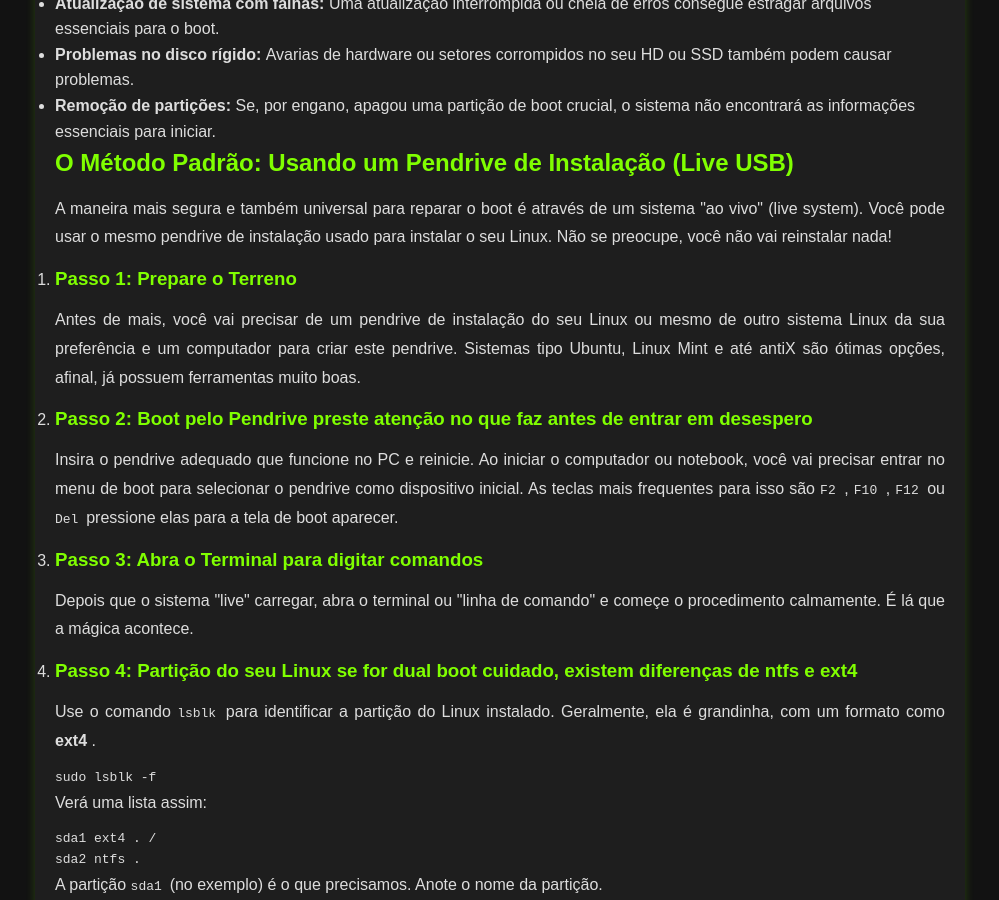
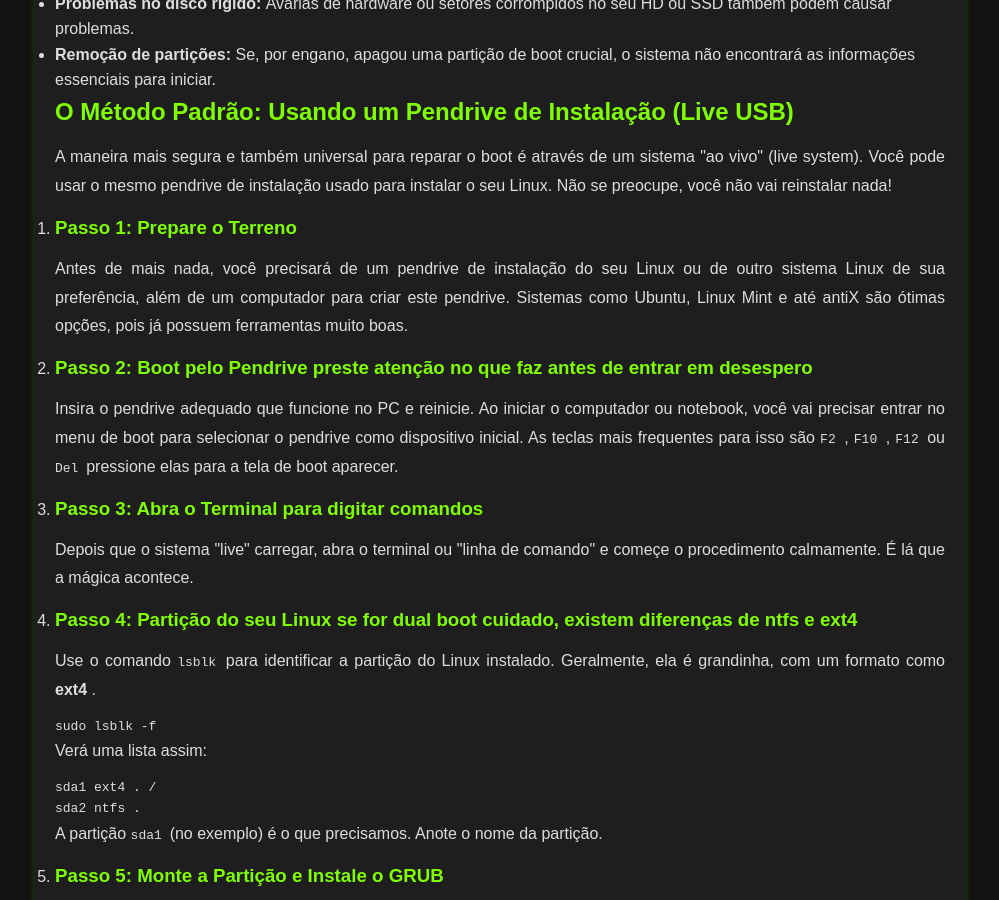
Before and after one commit to Piolinux/piolinux-site, a Jekyll site: the page built from _pages/como-reparar-o-boot-do-linux-guia-simples-e-eficiente.md, in a window 1280 px wide and 900 px high, scrolled down 1277 px. Shown: the whole window, without its empty margins (140-1139 px from the left). Built offline with Jekyll 4.4.1, drawn with Linux system fonts in a browser that asks for light colours; some of the changed text lies outside the part shown.

Commit message:
Update como-reparar-o-boot-do-linux-guia-simples-e-eficiente.md

```diff
--- a/_pages/como-reparar-o-boot-do-linux-guia-simples-e-eficiente.md
+++ b/_pages/como-reparar-o-boot-do-linux-guia-simples-e-eficiente.md
@@ -1,6 +1,6 @@
 ---
 layout: default
-title: "Repare o Boot do Linux: Guia Simples + Eficiente (Passo a Passo)"
+title: "Como Reparar o Boot do Linux — Guia Prático"
 description: "Aprenda a reparar o boot do Linux passo a passo: recupere o GRUB, corrija sistema de arquivos e saia do GRUB Rescue. Tudo com terminal e live USB."
 date: 2025-09-30
 author: "PioLinux"
@@ -69,7 +69,7 @@ permalink: /reparar-boot-linux/
        Passo 1: Prepare o Terreno
       </h3>
       <p>
-       Antes de mais, você vai precisar de um pendrive de instalação do seu Linux ou mesmo de outro sistema Linux da sua preferência e um computador para criar este pendrive. Sistemas tipo Ubuntu, Linux Mint e até antiX são ótimas opções, afinal, já possuem ferramentas muito boas.
+       Antes de mais nada, você precisará de um pendrive de instalação do seu Linux ou de outro sistema Linux de sua preferência, além de um computador para criar este pendrive. Sistemas como Ubuntu, Linux Mint e até antiX são ótimas opções, pois já possuem ferramentas muito boas.
       </p>
      </li>
      <li>
```
